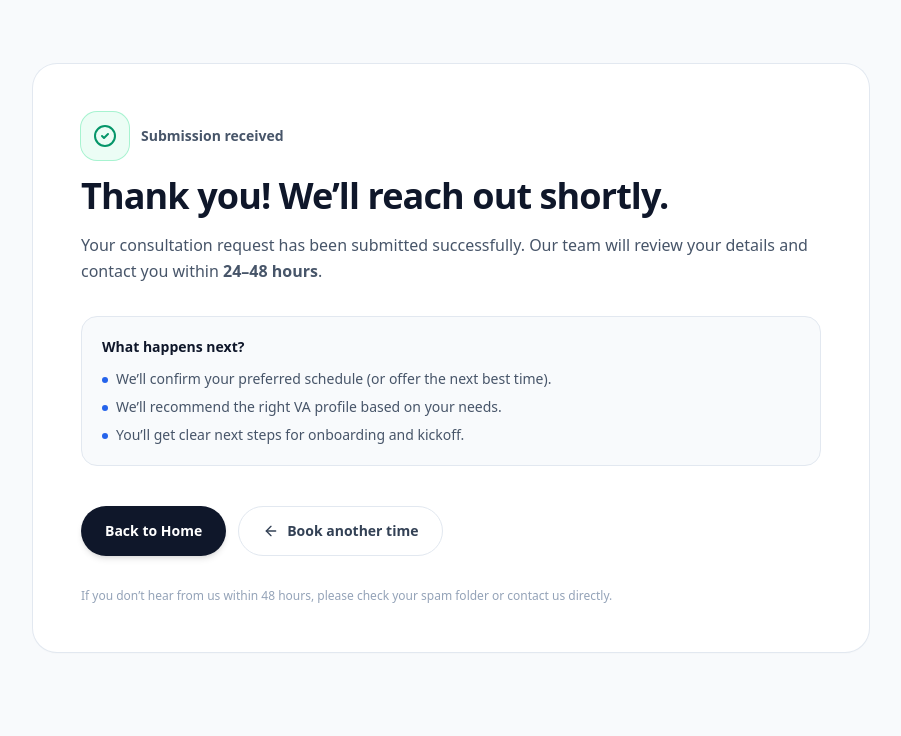
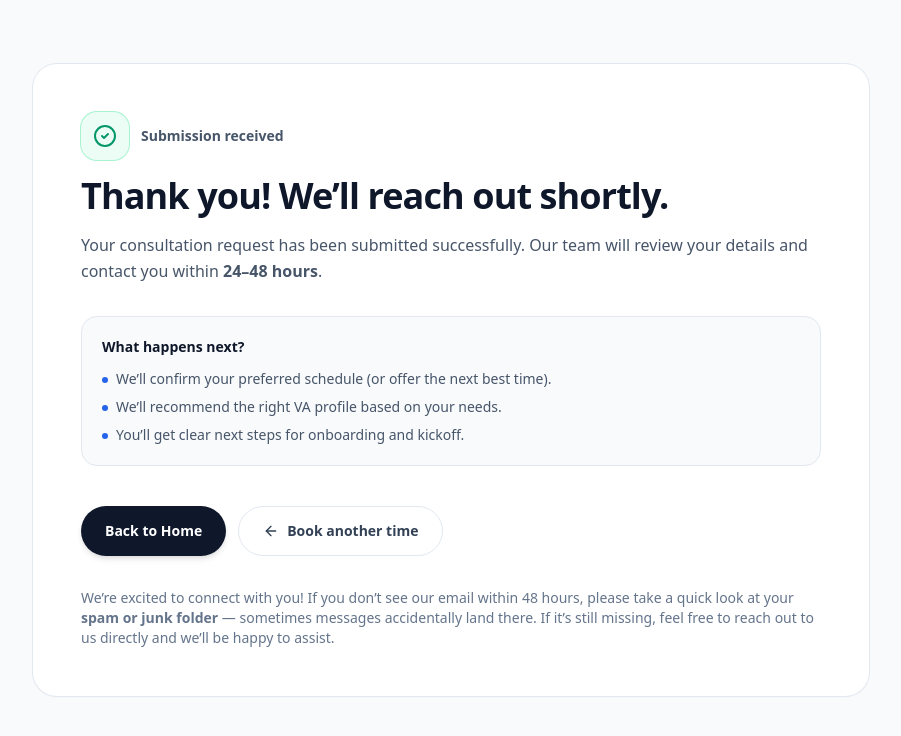
Before and after one commit to Jbpalmera/va-website, a React (Vite) app: page /thank-you in a window 1280 px wide. Shown: the top 736 px of the page, without its empty margins (189-1090 px from the left). Built offline with nearby package versions, Linux system fonts and the light colour scheme.

Commit message:
Revised Thankyou message Add Check spam folder

```diff
--- a/src/pages/ThankYou.jsx
+++ b/src/pages/ThankYou.jsx
@@ -20,7 +20,8 @@ export default function ThankYou() {
 
           <p className="mt-4 text-base leading-relaxed text-slate-600">
             Your consultation request has been submitted successfully. Our team will review your
-            details and contact you within <span className="font-semibold">24–48 hours</span>.
+            details and contact you within{" "}
+            <span className="font-semibold">24–48 hours</span>.
           </p>
 
           <div className="mt-8 rounded-2xl border border-slate-200 bg-slate-50 p-5">
@@ -58,9 +59,11 @@ export default function ThankYou() {
             </Link>
           </div>
 
-          <p className="mt-8 text-xs text-slate-400">
-            If you don’t hear from us within 48 hours, please check your spam folder or contact us
-            directly.
+          <p className="mt-8 text-sm text-slate-500">
+            We’re excited to connect with you! If you don’t see our email within 48 hours,
+            please take a quick look at your <span className="font-semibold">spam or junk folder</span> —
+            sometimes messages accidentally land there. If it’s still missing, feel free to reach
+            out to us directly and we’ll be happy to assist.
           </p>
         </div>
       </main>
```
